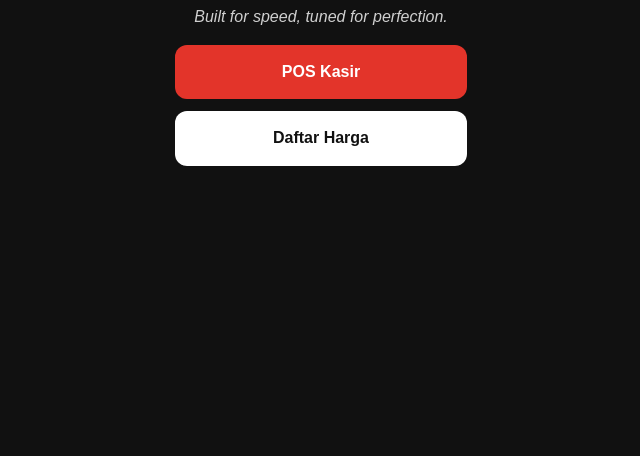
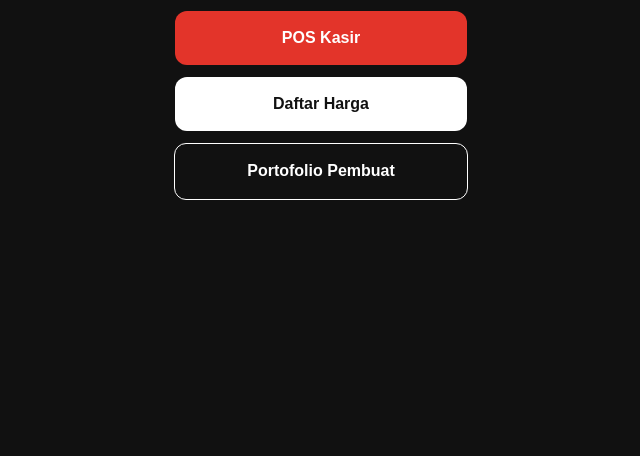
Before and after one commit to fandyfaturrahman44-creator/fandyfaturrahman44-creator.github.io, a plain HTML site: page index.html in a window 1280 px wide. Shown: the part 344-800 px from the top of the page, without its empty margins (319-959 px from the left). Drawn offline with Linux system fonts and the light colour scheme.

Commit message:
Add portfolio link to index.html
Added a new link for 'Portofolio Pembuat' to the main page.

```diff
--- a/index.html
+++ b/index.html
@@ -1 +1 @@
-<!doctype html><html lang="id"><head><meta charset="utf-8"><meta name="viewport" content="width=device-width,initial-scale=1"><title>SPEED RACER</title><style>body{margin:0;min-height:100vh;display:grid;place-items:center;background:#111;color:#fff;font:16px/1.4 Arial,sans-serif;text-align:center}h1{font-style:italic;font-size:40px;margin:0}h1 b{color:#E3342A}p{opacity:.8;font-style:italic}a{display:block;margin:12px auto;width:260px;padding:16px;border-radius:12px;background:#E3342A;color:#fff;font-weight:700;text-decoration:none}a.k{background:#fff;color:#111}</style></head><body><main><h1><b>SPEED</b> RACER</h1><p>Built for speed, tuned for perfection.</p><a href="pos/">POS Kasir</a><a class="k" href="katalog/">Daftar Harga</a></main></body></html>
+<!doctype html><html lang="id"><head><meta charset="utf-8"><meta name="viewport" content="width=device-width,initial-scale=1"><title>SPEED RACER</title><style>body{margin:0;min-height:100vh;display:grid;place-items:center;background:#111;color:#fff;font:16px/1.4 Arial,sans-serif;text-align:center}h1{font-style:italic;font-size:40px;margin:0}h1 b{color:#E3342A}p{opacity:.8;font-style:italic}a{display:block;margin:12px auto;width:260px;padding:16px;border-radius:12px;background:#E3342A;color:#fff;font-weight:700;text-decoration:none}a.k{background:#fff;color:#111}a.p{background:transparent;border:1.5px solid #fff;color:#fff}</style></head><body><main><h1><b>SPEED</b> RACER</h1><p>Built for speed, tuned for perfection.</p><a href="pos/">POS Kasir</a><a class="k" href="katalog/">Daftar Harga</a><a class="p" href="portofolio/">Portofolio Pembuat</a></main></body></html>
```
